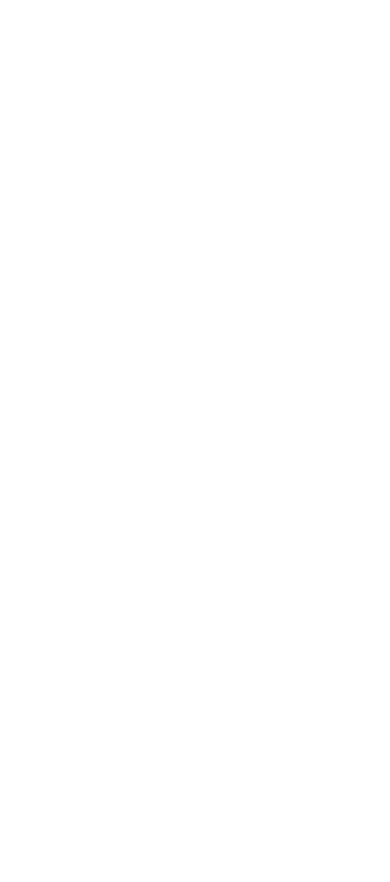
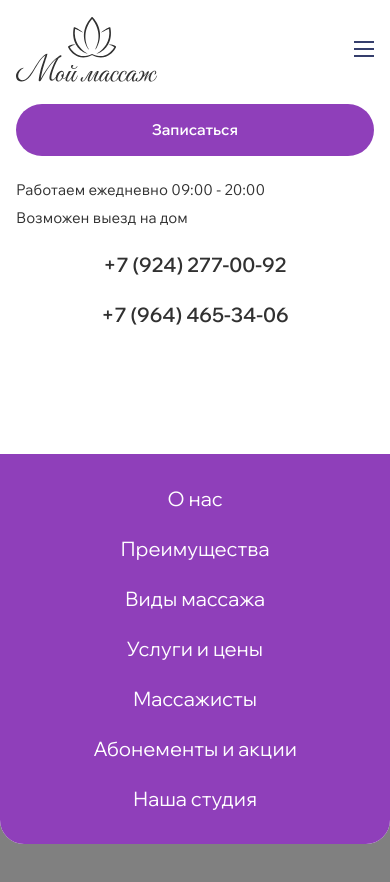
Before and after one commit to dmitriytsvetkov/massageLanding, a website built with Vite: page index.html in a window 390 px wide. Before the commit the page ends 844 px from the top, so only its background shows below. Built offline with nearby package versions, Linux system fonts and the light colour scheme.

Commit message:
feat: Сделал хедер для всех разрешений

```diff
--- a/index.html
+++ b/index.html
@@ -9,12 +9,78 @@
         <link rel="stylesheet" href="./src/styles/styles.scss" />
     </head>
     <body>
-        <header class="header"></header>
+        <header class="header">
+            <div class="header__container container">
+                <div class="header__logo">
+                    <img src="./src/assets/img/logo.svg" alt="Logo" />
+                </div>
+                <div class="header__actions">
+                    <div class="header__wrapper">
+                        <div class="header__phone-wrapper">
+                            <a href="tel:+79242770092" class="header__phone">+7 (924) 277-00-92</a>
+                            <a href="tel:+79644653406" class="header__phone">+7 (964) 465-34-06</a>
+                        </div>
+                        <p class="header__info-text">Работаем ежедневно 09:00 - 20:00</p>
+                        <p class="header__info-text">Возможен выезд на дом</p>
+                    </div>
+                    <button class="burger__btn btn _tablet">Записаться</button>
+                    <button
+                        class="actions__burger burger"
+                        data-field="burger"
+                        aria-label="Открыть меню"
+                        aria-expanded="false"
+                    >
+                        <span class="burger__line"></span>
+                    </button>
+                </div>
+
+                <div class="burger__content _visible" data-field="burger-content">
+                    <div class="burger__wrapper">
+                        <button class="burger__btn btn _mobile">Записаться</button>
+                        <div class="burger__info">
+                            <p class="burger__info-text">Работаем ежедневно 09:00 - 20:00</p>
+                            <p class="burger__info-text">Возможен выезд на дом</p>
+                        </div>
+
+                        <div class="burger__phone-wrapper">
+                            <a href="tel:+79242770092" class="burger__phone">+7 (924) 277-00-92</a>
+                            <a href="tel:+79644653406" class="burger__phone">+7 (964) 465-34-06</a>
+                        </div>
+                    </div>
+                    <div class="burger__list-wrapper">
+                        <ul class="burger__list">
+                            <li class="burger__item">
+                                <a href="#" class="burger__link">О нас</a>
+                            </li>
+                            <li class="burger__item">
+                                <a href="#" class="burger__link">Преимущества</a>
+                            </li>
+                            <li class="burger__item">
+                                <a href="#" class="burger__link">Виды массажа</a>
+                            </li>
+                            <li class="burger__item">
+                                <a href="#" class="burger__link">Услуги и цены</a>
+                            </li>
+                            <li class="burger__item">
+                                <a href="#" class="burger__link">Массажисты</a>
+                            </li>
+                            <li class="burger__item">
+                                <a href="#" class="burger__link">Абонементы и акции</a>
+                            </li>
+                            <li class="burger__item">
+                                <a href="#" class="burger__link">Наша студия</a>
+                            </li>
+                        </ul>
+                    </div>
+                </div>
+            </div>
+        </header>
 
         <div class="main"></div>
 
         <footer class="footer"></footer>
 
         <script src="./src/scripts/main.ts" type="module"></script>
+        <div class="overlay" data-field="overlay" hidden></div>
     </body>
 </html>
--- a/README.md
+++ b/src/scripts/burger/index.ts
@@ -1 +1 @@
-# Сайт Массажа
+import './burger'
--- a/src/styles/_global.scss
+++ b/src/styles/_global.scss
@@ -80,9 +80,4 @@ strong {
     max-width: var(--container-width);
     margin: 0 auto;
     padding: 0 var(--container-offset);
-
-    @include mixins.desktop-1440 {
-        max-width: 1344px;
-        padding: 0;
-    }
 }
--- a/src/styles/_vars.scss
+++ b/src/styles/_vars.scss
@@ -1,12 +1,19 @@
 @use '@/styles/mixins';
 
 :root {
-    --font-family: 'Onest', sans-serif;
-    --content-width: 1344px;
-    --container-offset: 12px;
+    --font-family: 'Wix Madefor Display', sans-serif;
+    --content-width: 1200px;
+    --container-offset: 16px;
     --container-width: calc(var(--content-width) + (var(--container-offset) * 2));
 
-    /* colors */
+    --text: #313131;
+
+    --text-icons-primary: #353e6c;
+    --color-violet: #8f3fba;
+
+    @include mixins.pre-tablet {
+        --container-offset: 32px;
+    }
 
     @include mixins.desktop {
         --container-offset: 42px;
--- /dev/null
+++ b/src/styles/components/_btn.scss
@@ -0,0 +1,15 @@
+.btn {
+    margin: 0;
+    padding: 16px 32px;
+
+    border: none;
+    border-radius: 37px;
+
+    font-size: 15px;
+    font-weight: 600;
+    line-height: 20px;
+    letter-spacing: 0%;
+    color: white;
+
+    background-color: var(--color-violet);
+}
--- /dev/null
+++ b/src/styles/components/_burger.scss
@@ -0,0 +1,243 @@
+@use '@/styles/mixins';
+
+.burger {
+    position: relative;
+
+    width: 20px;
+    height: 16px;
+    padding: 0;
+
+    border: none;
+
+    background-color: transparent;
+
+    cursor: pointer;
+
+    &__line {
+        position: absolute;
+        top: 50%;
+        left: 0;
+
+        width: 100%;
+        height: 2px;
+
+        background-color: var(--text-icons-primary);
+
+        transition: opacity 0.3s ease-in-out;
+
+        transform: translateY(-50%);
+    }
+
+    &::before,
+    &::after {
+        position: absolute;
+        left: 0;
+
+        width: 100%;
+        height: 2px;
+
+        background-color: var(--text-icons-primary);
+
+        transition:
+            transform 0.2s ease-in-out,
+            top 0.2s ease-in-out,
+            bottom 0.2s ease-in-out;
+
+        content: '';
+    }
+
+    &::before {
+        top: 0;
+    }
+
+    &::after {
+        bottom: 0;
+    }
+
+    &._active &__line {
+        opacity: 0;
+    }
+
+    &._active::before {
+        top: 50%;
+
+        transform: rotate(45deg);
+    }
+
+    &._active::after {
+        top: 50%;
+        bottom: auto;
+
+        transform: rotate(-45deg);
+    }
+
+    &__content {
+        position: absolute;
+        z-index: 99999;
+        top: 96px;
+        left: 0;
+
+        display: none;
+        flex-direction: column;
+        justify-content: space-between;
+        gap: 24px;
+
+        width: 100%;
+        min-height: calc(100vh - 96px);
+        padding-top: 8px;
+        overflow: hidden;
+
+        border-bottom-right-radius: 24px;
+        border-bottom-left-radius: 24px;
+
+        background-color: white;
+
+        @include mixins.pre-tablet {
+            top: 98px;
+
+            min-height: auto;
+            padding-top: 0;
+        }
+
+        @include mixins.desktop {
+            top: 114px;
+
+            padding-top: 0;
+
+            border-bottom-right-radius: unset;
+            border-bottom-left-radius: unset;
+        }
+    }
+
+    &__content._visible {
+        display: flex;
+    }
+
+    &__btn._tablet {
+        display: none;
+
+        @include mixins.pre-tablet {
+            display: block;
+        }
+    }
+
+    &__btn._mobile {
+        display: block;
+
+        @include mixins.pre-tablet {
+            display: none;
+        }
+    }
+
+    &__container {
+        display: flex;
+        flex-direction: column;
+    }
+
+    &__list-wrapper {
+        display: flex;
+        justify-content: center;
+        align-items: center;
+
+        padding: 32px 0;
+
+        background-color: var(--color-violet);
+
+        @include mixins.desktop-1200 {
+            padding: 16px;
+        }
+    }
+
+    &__list {
+        display: flex;
+        flex-direction: column;
+        justify-content: space-between;
+        align-items: center;
+        gap: 24px;
+
+        @include mixins.pre-tablet {
+            flex-direction: row;
+            flex-wrap: wrap;
+            justify-content: center;
+            gap: 24px 44px;
+
+            max-width: 616px;
+        }
+
+        @include mixins.desktop-1200 {
+            max-width: unset;
+        }
+    }
+
+    &__link {
+        @include mixins.text-t2;
+
+        color: white;
+    }
+
+    &__wrapper {
+        display: flex;
+        flex-direction: column;
+        gap: 24px;
+
+        padding: 0 16px;
+
+        @include mixins.pre-tablet {
+            flex-direction: row;
+            flex-wrap: wrap;
+            justify-content: space-between;
+            align-items: center;
+
+            padding: 0 32px;
+        }
+
+        @include mixins.desktop {
+            display: none;
+        }
+    }
+
+    &__phone-wrapper {
+        display: flex;
+        flex-direction: column;
+        gap: 24px;
+    }
+
+    &__info-text {
+        @include mixins.text-mob;
+
+        color: var(--text);
+
+        @include mixins.pre-tablet {
+            font-size: 20px;
+            font-weight: 400;
+        }
+    }
+
+    &__info {
+        display: flex;
+        flex-direction: column;
+        gap: 8px;
+
+        @include mixins.pre-tablet {
+            gap: 24px;
+            order: 1;
+        }
+    }
+
+    &__phone {
+        @include mixins.mob-title-2;
+
+        text-align: center;
+
+        color: var(--text);
+
+        @include mixins.pre-tablet {
+            font-size: 24px;
+            font-weight: 500;
+        }
+    }
+
+    @include mixins.desktop-1200 {
+        display: none;
+    }
+}
--- /dev/null
+++ b/src/styles/components/_header.scss
@@ -0,0 +1,64 @@
+@use '@/styles/mixins';
+
+.header {
+    position: relative;
+    z-index: 111;
+
+    background-color: white;
+
+    &__container {
+        display: flex;
+        justify-content: space-between;
+        align-items: center;
+
+        padding-top: 16px;
+        padding-bottom: 16px;
+    }
+
+    &__actions {
+        display: flex;
+
+        @include mixins.pre-tablet {
+            align-items: center;
+            gap: 32px;
+        }
+    }
+
+    &__logo {
+        display: flex;
+        justify-content: center;
+        align-items: center;
+
+        width: 100%;
+        max-width: 142px;
+    }
+
+    &__wrapper {
+        display: none;
+
+        @include mixins.desktop {
+            display: flex;
+            flex-direction: column;
+            align-items: flex-end;
+            gap: 4px;
+        }
+    }
+
+    &__phone-wrapper {
+        display: flex;
+        gap: 16px;
+    }
+
+    &__phone {
+        font-size: 24px;
+        font-weight: 500;
+        line-height: 28px;
+
+        color: var(--text);
+    }
+
+    &__info-text {
+        font-size: 20px;
+        color: var(--text);
+    }
+}
--- /dev/null
+++ b/src/styles/components/_overlay.scss
@@ -0,0 +1,13 @@
+.overlay {
+    position: fixed;
+    z-index: 10;
+    inset: 0;
+
+    display: none;
+
+    background: #00000052;
+
+    &._visible {
+        display: block;
+    }
+}
--- a/src/styles/sections/_main.scss
+++ b/src/styles/sections/_main.scss
@@ -2,4 +2,8 @@
 
 .main {
     display: flex;
+
+    min-height: 100vh;
+
+    background-color: grey;
 }
--- a/src/styles/styles.scss
+++ b/src/styles/styles.scss
@@ -6,6 +6,10 @@
 
 /* COMPONENTS */
 @use './components/helpers';
+@use './components/burger';
+@use './components/overlay';
+@use './components/btn';
 
 /* SECTIONS */
+@use './components/header';
 @use './sections/main';
```
Also changed, not shown: src/scripts/burger/burger.ts (added, +32 -0 lines), src/styles/_mixins.scss (+29 -5 lines), src/assets/img/logo.svg (added).
